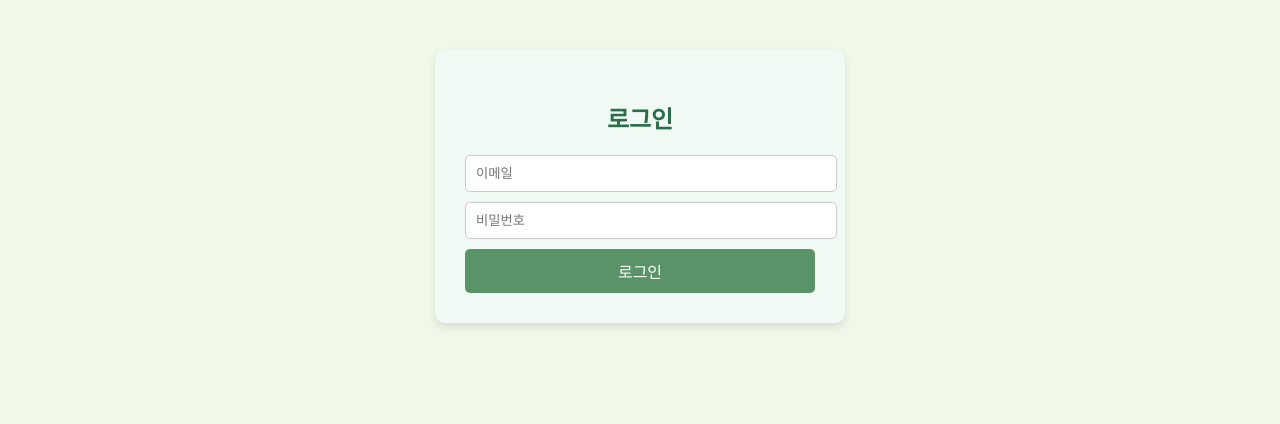
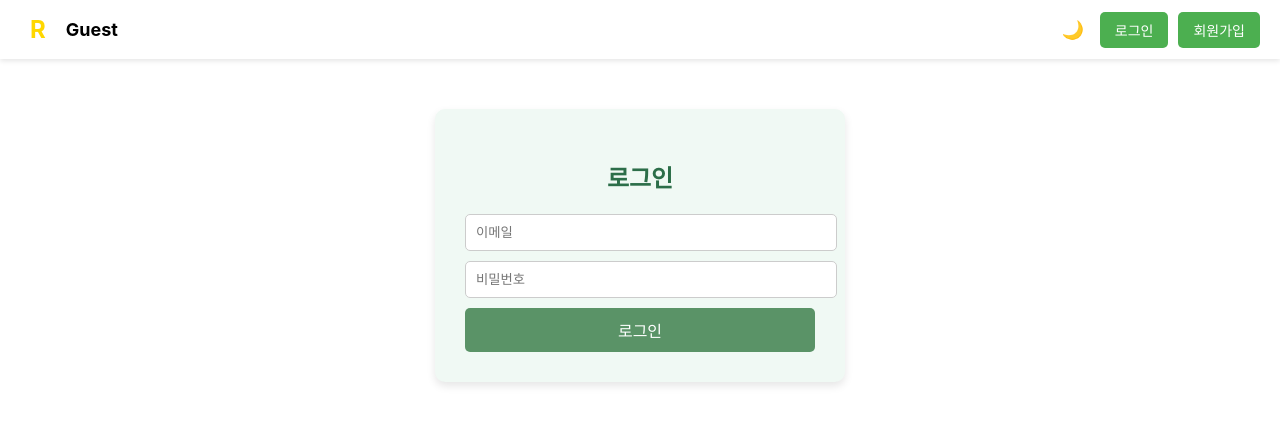
Before and after one commit to RaymondYoon/frontend-lab, a React (Create React App) app: page /login in a window 1280 px wide. Shown: the top 424 px of the page. Built offline with nearby package versions, Linux system fonts and the light colour scheme; no server answers.

Commit message:
UI 개선: 로그인 상태 실시간 반영 및 다크 모드 전체 적용

```diff
--- a/src/App.js
+++ b/src/App.js
@@ -1,27 +1,63 @@
-// src/App.js
-import React, { useEffect } from "react";
+import React, { useState, useEffect } from "react";
 import { BrowserRouter as Router, Route, Routes } from "react-router-dom";
 import Home from "./pages/Home";
 import Post from "./pages/Post";
 import Signup from "./pages/Signup";
 import Login from "./pages/Login";
 import CreatePostPage from "./pages/CreatePostPage";
-import { initFireworks } from "./utils/fireworks"; // 🎇 추가
+import Header from "./components/Header";
+import { initFireworks } from "./utils/fireworks";
 import "./styles/App.css";
 
 function App() {
+  const [nickname, setNickname] = useState("");
+  const [isDarkMode, setIsDarkMode] = useState(false);
+
+  // ✅ 사용자 정보 가져오기 (로그인/로그아웃 반영)
+  const fetchUser = async () => {
+    try {
+      const response = await fetch("http://localhost:8080/auth/userinfo", {
+        headers: { Authorization: `Bearer ${localStorage.getItem("token")}` }
+      });
+      if (response.ok) {
+        const data = await response.json();
+        setNickname(data.nickname);
+      } else {
+        setNickname(""); // 로그아웃 시 상태 초기화
+      }
+    } catch (error) {
+      console.error("사용자 정보를 불러오지 못했습니다.", error);
+      setNickname(""); // 오류 발생 시 상태 초기화
+    }
+  };
+
   useEffect(() => {
-    initFireworks(); // 앱이 실행될 때 한 번만 호출
+    initFireworks(); // ✅ 폭죽 효과 실행
+    fetchUser(); // ✅ 로그인 정보 가져오기
+
+    // ✅ 다크 모드 설정 불러오기
+    const darkModePref = localStorage.getItem("darkMode");
+    if (darkModePref === "enabled") {
+      setIsDarkMode(true);
+      document.body.classList.add("dark-mode");
+    }
   }, []);
+
+  const toggleDarkMode = () => {
+    setIsDarkMode((prev) => !prev);
+    document.body.classList.toggle("dark-mode");
+    localStorage.setItem("darkMode", isDarkMode ? "disabled" : "enabled");
+  };
 
   return (
     <Router>
-      <div className="app-container">
+      <div className={`app-container ${isDarkMode ? "dark-mode" : ""}`}>
+        <Header nickname={nickname} setNickname={setNickname} toggleDarkMode={toggleDarkMode} isDarkMode={isDarkMode} />
         <Routes>
           <Route path="/" element={<Home />} />
           <Route path="/post/:id" element={<Post />} />
           <Route path="/signup" element={<Signup />} />
-          <Route path="/login" element={<Login />} />
+          <Route path="/login" element={<Login setNickname={setNickname} />} />
           <Route path="/create-post" element={<CreatePostPage />} />
         </Routes>
       </div>
--- /dev/null
+++ b/src/components/Header.js
@@ -0,0 +1,34 @@
+import React from "react";
+import { Link } from "react-router-dom";
+import "../styles/Header.css";
+
+const Header = ({ nickname, setNickname, toggleDarkMode, isDarkMode }) => {
+  const handleLogout = () => {
+    localStorage.removeItem("token"); // ✅ 토큰 삭제
+    setNickname(""); // ✅ 즉시 상태 반영
+  };
+
+  return (
+    <header className={`header ${isDarkMode ? "dark-mode" : ""}`}>
+      <div className="header-left">
+        <Link to="/" className="home-button">R</Link>
+        <span className="nickname">{nickname ? nickname : "Guest"}</span>
+      </div>
+      <div className="header-right">
+        <button onClick={toggleDarkMode} className="dark-mode-btn">
+          {isDarkMode ? "☀️" : "🌙"}
+        </button>
+        {nickname ? (
+          <button className="logout-btn" onClick={handleLogout}>로그아웃</button>
+        ) : (
+          <>
+            <Link to="/login" className="auth-btn">로그인</Link>
+            <Link to="/signup" className="auth-btn">회원가입</Link>
+          </>
+        )}
+      </div>
+    </header>
+  );
+};
+
+export default Header;
--- a/src/pages/Home.js
+++ b/src/pages/Home.js
@@ -1,29 +1,15 @@
 import React, { useEffect, useState } from "react";
 import { Link } from "react-router-dom";
 import api from "../api/api";
-import "../styles/Home.css"; // ✅ 스타일 적용
+import "../styles/Home.css";
 
 const Home = () => {
   const [posts, setPosts] = useState([]);
-  const [nickname, setNickname] = useState("");
 
   useEffect(() => {
     api.get("/posts")
       .then(response => setPosts(response.data))
       .catch(error => console.error("게시글을 불러오지 못했습니다.", error));
-
-    const fetchUser = async () => {
-      try {
-        const response = await api.get("/auth/userinfo");
-        setNickname(response.data.nickname);
-      } catch (error) {
-        console.error("사용자 정보를 불러오지 못했습니다.", error);
-      }
-    };
-
-    if (localStorage.getItem("token")) {
-      fetchUser();
-    }
   }, []);
 
   return (
@@ -50,30 +36,9 @@ const Home = () => {
             )}
           </div>
         </main>
-
-        <aside className="right-sidebar">
-          <div className="login-box">
-            {nickname ? (
-              <>
-                <p className="welcome-text">안녕하세요, {nickname}님!</p>
-                <button onClick={() => {
-                  localStorage.removeItem("token");
-                  setNickname("");
-                  window.location.reload();
-                }} className="logout-button">로그아웃</button>
-              </>
-            ) : (
-              <>
-                <h2 className="login-title">로그인</h2>
-                <Link to="/login" className="login-button">로그인</Link>
-                <Link to="/signup" className="signup-button">회원가입</Link>
-              </>
-            )}
-          </div>
-        </aside>
       </div>
 
-      {/* ✅ 푸터 추가 */}
+      {/* ✅ 푸터 유지 */}
       <footer className="footer">
         <p>LAB | 이용약관 | 개인정보처리방침 | 서비스 운영정책</p>
         <p>Copyright © LAB Corp. All Rights Reserved.</p>
--- a/src/pages/Login.js
+++ b/src/pages/Login.js
@@ -1,9 +1,9 @@
 import React, { useState } from "react";
 import { useNavigate } from "react-router-dom";
 import api from "../api/api";
-import "../styles/Auth.css"; // 스타일 적용
+import "../styles/Auth.css";
 
-const Login = () => {
+const Login = ({ setNickname }) => {
   const [formData, setFormData] = useState({ email: "", password: "" });
   const navigate = useNavigate();
 
@@ -15,8 +15,15 @@ const Login = () => {
     e.preventDefault();
     try {
       const response = await api.post("/auth/login", formData);
-      localStorage.setItem("token", response.data.token);
+      localStorage.setItem("token", response.data.token); // ✅ 토큰 저장
       alert("로그인 성공!");
+
+      // ✅ 로그인 후 사용자 정보 가져오기
+      const userResponse = await api.get("/auth/userinfo", {
+        headers: { Authorization: `Bearer ${response.data.token}` }
+      });
+
+      setNickname(userResponse.data.nickname); // ✅ 상태 즉시 업데이트
       navigate("/");
     } catch (error) {
       alert("로그인 실패: " + (error.response?.data?.message || "오류 발생"));
--- a/src/styles/App.css
+++ b/src/styles/App.css
@@ -1,7 +1,71 @@
+/* ✅ 전체 앱 컨테이너 */
 .app-container {
-  display: flex;
-  flex-direction: column;
-  align-items: center;
-  background-color: #f0f8ea;
-  min-height: 100vh;
+  background-color: #ffffff;
+  color: #000000;
+  transition: background-color 0.3s, color 0.3s;
 }
+
+/* ✅ 다크 모드 적용 */
+.dark-mode {
+  background-color: #121212;
+  color: #e0e0e0;
+}
+
+/* ✅ 헤더 스타일 */
+.header {
+  background-color: white;
+  color: black;
+  transition: background-color 0.3s, color 0.3s;
+}
+
+/* ✅ 다크 모드 헤더 */
+.dark-mode .header {
+  background-color: #1e1e1e;
+  color: white;
+}
+
+/* ✅ 버튼 스타일 */
+.auth-btn, .logout-btn {
+  background: #4caf50;
+  color: white;
+  text-decoration: none;
+  border-radius: 5px;
+}
+
+.logout-btn {
+  background: #d9534f;
+  color: white;
+}
+
+.dark-mode .auth-btn {
+  background: #6dc36d;
+}
+
+.dark-mode .logout-btn {
+  background: #ff6666;
+}
+
+/* ✅ 게시글 리스트 */
+.post-item {
+  background-color: white;
+  color: black;
+  transition: background-color 0.3s, color 0.3s;
+}
+
+/* ✅ 다크 모드 게시글 */
+.dark-mode .post-item {
+  background-color: #2d2d2d;
+  color: white;
+}
+
+/* ✅ 다크 모드 푸터 */
+.footer {
+  background-color: #f5f5f5;
+  color: #333;
+  transition: background-color 0.3s, color 0.3s;
+}
+
+.dark-mode .footer {
+  background-color: #1e1e1e;
+  color: #bbb;
+}
--- /dev/null
+++ b/src/styles/Header.css
@@ -0,0 +1,81 @@
+/* 기본 헤더 스타일 */
+.header {
+    display: flex;
+    justify-content: space-between;
+    align-items: center;
+    padding: 10px 20px;
+    background: white;
+    box-shadow: 0 2px 5px rgba(0, 0, 0, 0.1);
+  }
+
+  /* 다크 모드 스타일 */
+  .dark-mode {
+    background: #1e1e1e;
+    color: white;
+  }
+
+  .dark-mode .header {
+    background: #2d2d2d;
+    box-shadow: none;
+  }
+
+  /* 왼쪽 부분 */
+  .header-left {
+    display: flex;
+    align-items: center;
+  }
+
+  .home-button {
+    font-size: 24px;
+    font-weight: bold;
+    color: gold;
+    text-decoration: none;
+    padding: 5px 10px;
+  }
+
+  .nickname {
+    margin-left: 10px;
+    font-size: 18px;
+    font-weight: bold;
+  }
+
+  /* 오른쪽 버튼 스타일 */
+  .header-right {
+    display: flex;
+    align-items: center;
+    gap: 10px;
+  }
+
+  .auth-btn, .logout-btn {
+    padding: 8px 15px;
+    border: none;
+    cursor: pointer;
+    font-size: 14px;
+    border-radius: 5px;
+  }
+
+  .auth-btn {
+    background: #4caf50;
+    color: white;
+    text-decoration: none;
+  }
+
+  .logout-btn {
+    background: #d9534f;
+    color: white;
+  }
+
+  .dark-mode-btn {
+    font-size: 18px;
+    background: none;
+    border: none;
+    cursor: pointer;
+  }
+
+  .dark-mode .auth-btn {
+    background: #6dc36d;
+  }
+
+  .dark-mode .logout-btn {
+    background: #ff6666;
+  }
```
Also changed, not shown: src/styles/Home.css (+22 -134 lines).
